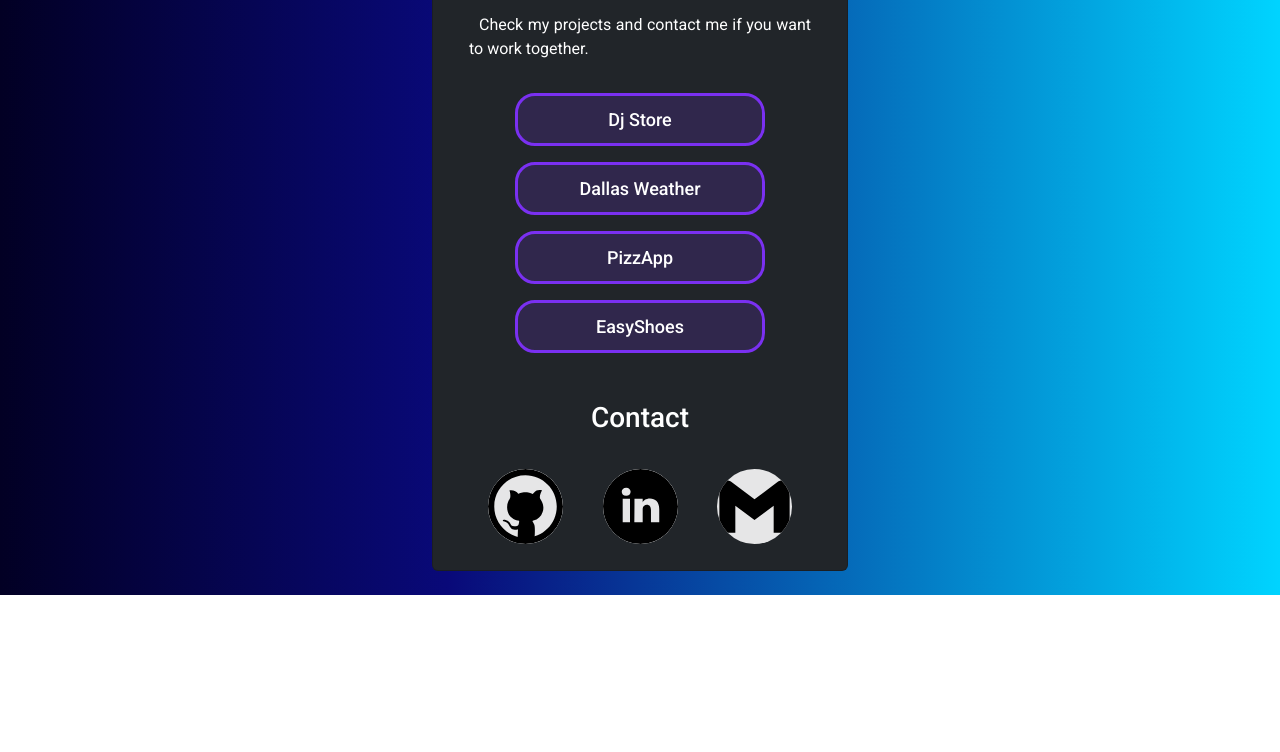
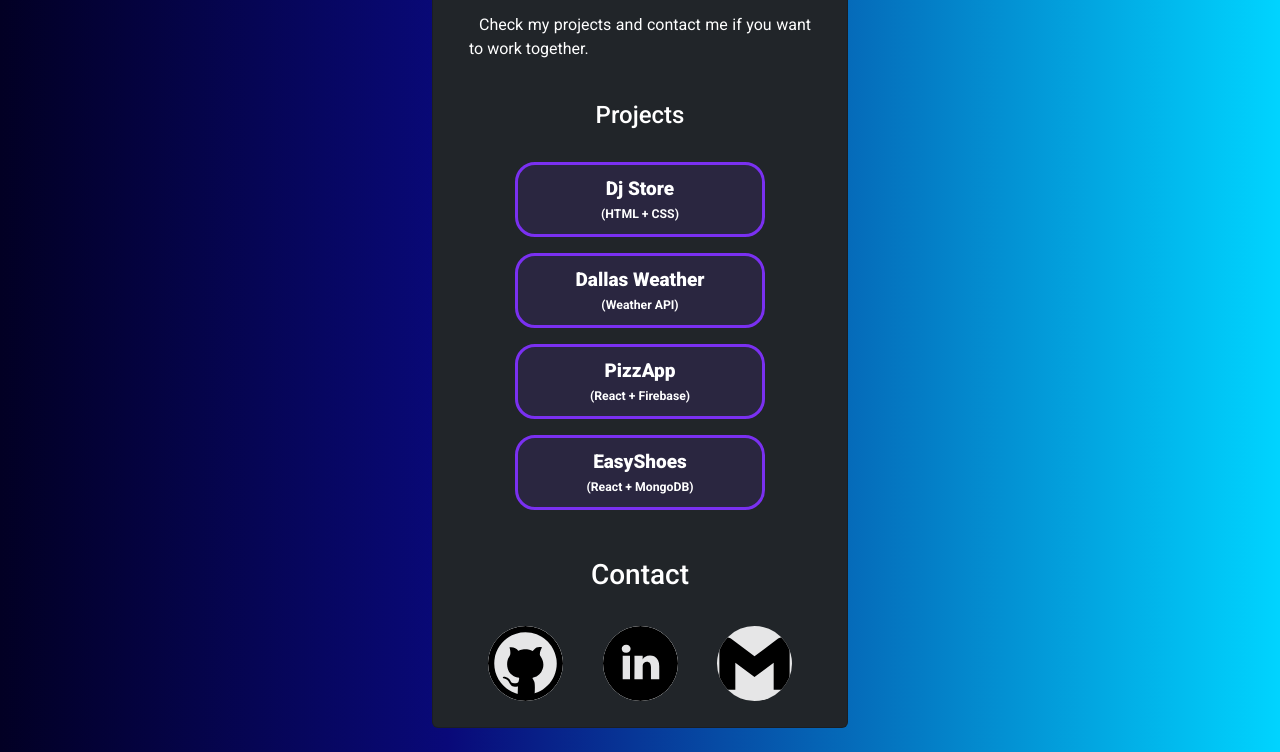
Before and after one commit to LuisPazDev/myportfolio, a plain HTML site: page index.html in a window 1280 px wide. Shown: the part 867-1619 px from the top of the page. Before the commit the page ends 1462 px from the top, so only its background shows below. Drawn offline with nearby package versions, Linux system fonts and the light colour scheme.

Commit message:
fixing buttons

```diff
--- a/index.html
+++ b/index.html
@@ -58,12 +58,24 @@
           </p>
 
           <div class="list-group">
+
+            <h4 class="mt-4 mb-3">
+              Projects
+            </h4>
             <button class="mt-3">
               <a
               href="https://luispazdev.github.io/proyecto1/"
               target="about_blank"
+              >
+              <strong>
+                   Dj Store
+              </strong>
 
-              >Dj Store</a
+              <p class="text">
+                <small>
+                  (HTML + CSS)
+                </small>
+              </a
             >
             </button>
             <button class="mt-3">
@@ -71,7 +83,18 @@
               href="https://luispazdev.github.io/weatherdashboard/"
               target="about_blank"
 
-              >Dallas Weather</a
+              >
+              <strong>
+                    Dallas Weather
+              </strong>
+
+              <p class="text">
+                <small>
+                  (Weather API)
+                </small>
+              </p>
+
+              </a
             >
             </button>
             <button class="mt-3">
@@ -79,7 +102,16 @@
               href="https://luispazdev.github.io/pizzapp/"
               target="about_blank"
 
-              >PizzApp</a
+              >
+              <strong>
+                    PizzApp
+              </strong>
+
+              <p class="text">
+                <small>
+                  (React + Firebase)
+                </small>
+              </a
             >
             </button>
             <button class="mt-3">
@@ -87,7 +119,16 @@
               href="https://luispazdev.github.io/easyshoes-fe/"
               target="about_blank"
 
-              >EasyShoes</a
+              >
+              <strong>
+                    EasyShoes
+              </strong>
+              <p class="text">
+                <small>
+                  (React + MongoDB)
+
+                </small>
+              </a
             >
             </button>
             <div class="mt-5">
--- a/style.css
+++ b/style.css
@@ -26,21 +26,26 @@ a {
 
 button {
   width: 250px;
-  background-color: rgba(122, 48, 241, 0.174);
+  height: 75px;
+  background-color: rgba(122, 48, 241, 0.108);
   border: 3px solid rgb(122, 48, 241);
   margin: 0 auto;
   border-radius: 20px;
-  font-size: 18px;
-  font-weight: 500;
+  font-size: 19px;
+  font-weight: 700;
   padding: 10px 20px;
   max-width: 250px;
 }
 button:hover {
   background-color: rgb(122, 48, 241);
-  font-size: 19px;
+  font-size: 20px;
   padding: 11px 20px;
   font-weight: 900;
   color: #fff;
+}
+
+.text {
+  font-size: 14px;
 }
 
 .container-logo {
```
